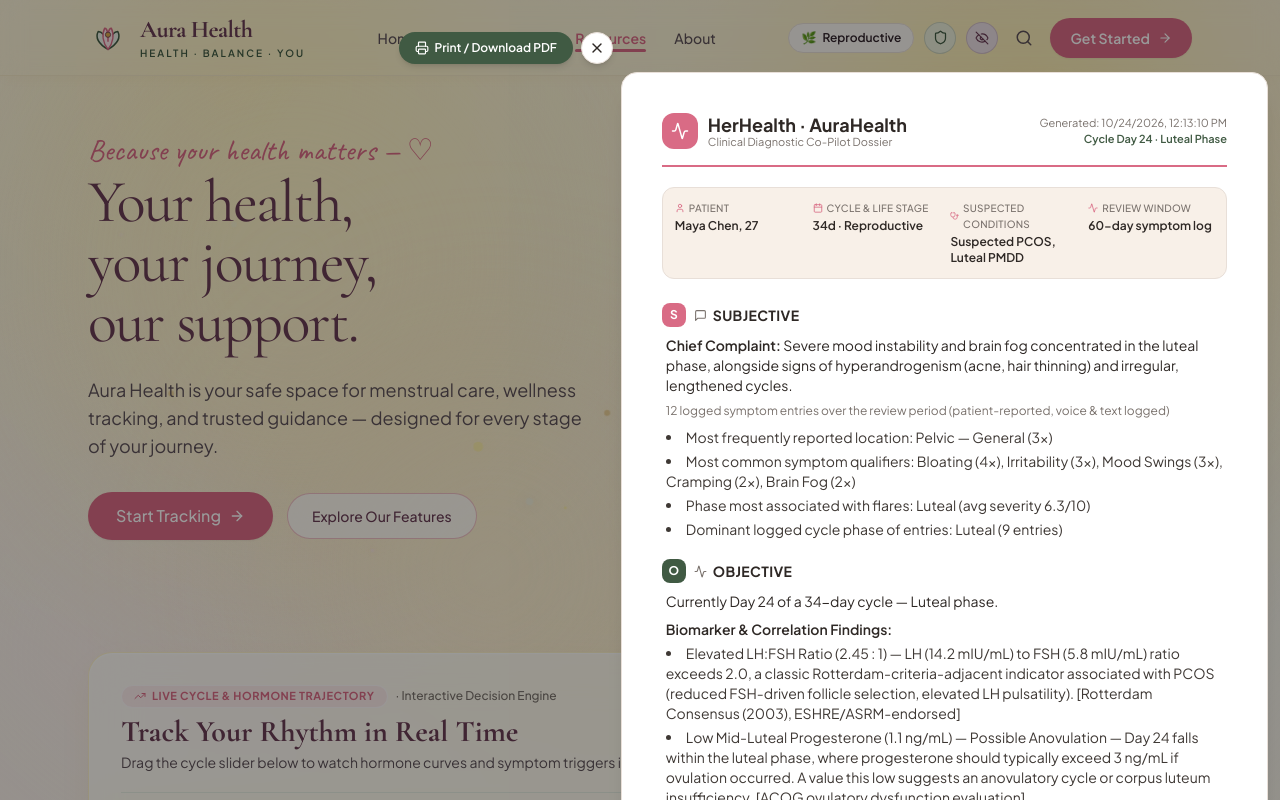
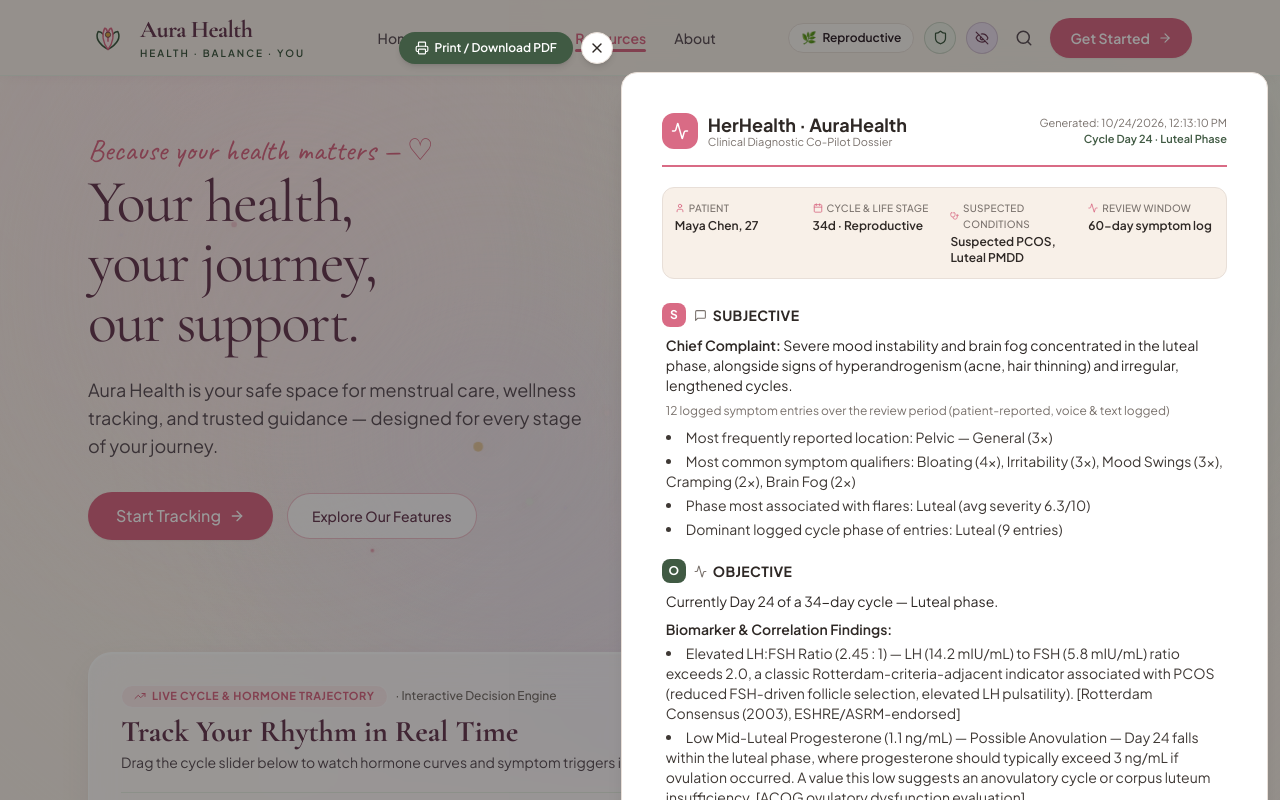
Before and after one commit to BuildWithJiya/AuraHealth, a React (Vite) app: page / in a window 1280 px wide. Both pictures are taken after a click on the button "Resources". Shown: the top 800 px of the page. Built offline with nearby package versions, Linux system fonts and the light colour scheme.

Commit message:
revert: remove yellow warm tone, restore original porcelain blush, cream, sage, and lavender Aura palette

```diff
--- a/src/components/AuraBackground.jsx
+++ b/src/components/AuraBackground.jsx
@@ -1,12 +1,11 @@
 import { useMemo } from 'react'
 
 const PARTICLE_COLORS = [
-  { bg: '#FDE047', glow: 'rgba(253, 224, 71, 0.45)' }, // warm yellow
-  { bg: '#FEF08A', glow: 'rgba(254, 240, 138, 0.4)' },  // light yellow
-  { bg: '#D9A84E', glow: 'rgba(217, 168, 78, 0.4)' },   // aura-gold
-  { bg: '#FDE68A', glow: 'rgba(253, 230, 138, 0.4)' },  // warm butter
-  { bg: '#EBF2E6', glow: 'rgba(64, 90, 67, 0.25)' },    // soft sage
-  { bg: '#FCE7E8', glow: 'rgba(217, 107, 133, 0.25)' }, // soft blush
+  { bg: '#D96B85', glow: 'rgba(217, 107, 133, 0.4)' }, // aura-rose
+  { bg: '#E8EFE3', glow: 'rgba(64, 90, 67, 0.3)' },    // aura-sage-light
+  { bg: '#D9A84E', glow: 'rgba(217, 168, 78, 0.35)' },  // aura-gold
+  { bg: '#E8DDF0', glow: 'rgba(106, 61, 85, 0.3)' },   // aura-lavender
+  { bg: '#FCE7E8', glow: 'rgba(217, 107, 133, 0.3)' },  // aura-blush
 ]
 
 function seededRandom(seed) {
--- a/src/components/CorrelationDashboard.jsx
+++ b/src/components/CorrelationDashboard.jsx
@@ -50,7 +50,7 @@
       <div className="h-[280px] w-full">
         <ResponsiveContainer width="100%" height="100%">
           <ComposedChart data={data} margin={{ top: 6, right: 8, left: -12, bottom: 0 }}>
-            <CartesianGrid strokeDasharray="3 3" stroke="#F3EAD3" />
+            <CartesianGrid strokeDasharray="3 3" stroke="#E8DFD8" />
             <XAxis
               dataKey="day"
               stroke="#7A726D"
--- a/src/components/Footer.jsx
+++ b/src/components/Footer.jsx
@@ -2,7 +2,7 @@
 
 export default function Footer() {
   return (
-    <footer className="no-print border-t border-[#F4E8C8] bg-[#FFFDF6]/92 backdrop-blur-xl mt-6 py-4">
+    <footer className="no-print border-t border-[#E8DFD8] bg-[#F8F0E8]/85 backdrop-blur-xl mt-6 py-4">
       <div className="mx-auto max-w-[1600px] px-4 flex flex-col sm:flex-row items-start sm:items-center justify-between gap-2.5 text-[11px] text-[#7A726D]">
         <div className="flex items-center gap-2">
           <ShieldCheck size={15} className="text-[#D96B85] shrink-0" />
--- a/src/components/Header.jsx
+++ b/src/components/Header.jsx
@@ -28,7 +28,7 @@
   const displayName = isAnonymous ? 'Aura-Anonymous-User' : activePatient.name
 
   return (
-    <header className="sticky top-0 z-40 border-b border-[#F4E8C8] bg-[#FFFDF6]/92 backdrop-blur-xl no-print shadow-[0_2px_14px_-2px_rgba(180,130,50,0.06)]">
+    <header className="sticky top-0 z-40 border-b border-[#E8EFE3] bg-[#F8F0E8]/90 backdrop-blur-xl no-print shadow-[0_2px_12px_-2px_rgba(106,61,85,0.06)]">
       <div className="mx-auto max-w-[1600px] px-4 py-3 flex items-center justify-between gap-4">
         {/* Brand Logo & Tagline (Clickable to return Home) */}
         <button
--- a/src/components/LandingPage.jsx
+++ b/src/components/LandingPage.jsx
@@ -310,7 +310,7 @@
       {/* ------------------------------------------------------------------ */}
       {/* 1. TOP NAVIGATION BAR (matching user reference image)              */}
       {/* ------------------------------------------------------------------ */}
-      <header className="sticky top-0 z-40 bg-[#FFFDF6]/92 backdrop-blur-md border-b border-[#F4E8C8] shadow-[0_2px_14px_-2px_rgba(180,130,50,0.06)]">
+      <header className="sticky top-0 z-40 bg-[#F8F0E8]/90 backdrop-blur-md border-b border-[#E8EFE3] shadow-[0_2px_12px_-2px_rgba(106,61,85,0.06)]">
         <div className="max-w-6xl mx-auto px-6 py-3.5 flex items-center justify-between gap-4">
           {/* Brand Logo & Slogan */}
           <div
@@ -507,15 +507,15 @@
           <div className="lg:col-span-6 relative">
             <div className="relative mx-auto max-w-lg lg:max-w-none">
               {/* Soft glow background */}
-              <div className="absolute -inset-4 bg-gradient-to-tr from-[#FEF3C7] via-[#FFFBEB] to-[#FDE68A] rounded-3xl -z-10 blur-xl opacity-90" />
+              <div className="absolute -inset-4 bg-gradient-to-tr from-[#FCE7E8] via-[#F8F0E8] to-[#E8EFE3] rounded-3xl -z-10 blur-xl opacity-90" />
 
               {/* Consultation Illustration Card with Light Frost Blur */}
-              <div className="relative rounded-3xl overflow-hidden border border-[#FEF3C7]/80 shadow-xl shadow-[#D9A84E]/10 bg-white/75 backdrop-blur-xl p-3">
-                <svg viewBox="0 0 520 380" className="w-full h-auto rounded-2xl block bg-[#FFFDF7]">
+              <div className="relative rounded-3xl overflow-hidden border border-white/70 shadow-xl shadow-[#D96B85]/8 bg-white/70 backdrop-blur-xl p-3">
+                <svg viewBox="0 0 520 380" className="w-full h-auto rounded-2xl block bg-[#FFFDF9]">
                   <defs>
                     <linearGradient id="warmWallAura" x1="0" y1="0" x2="1" y2="1">
-                      <stop offset="0%" stopColor="#FFFDF7" />
-                      <stop offset="100%" stopColor="#FEF9EA" />
+                      <stop offset="0%" stopColor="#FFFDF9" />
+                      <stop offset="100%" stopColor="#FAF5EF" />
                     </linearGradient>
                     <linearGradient id="sweaterPink" x1="0" y1="0" x2="1" y2="1">
                       <stop offset="0%" stopColor="#FCE7E8" />
@@ -791,7 +791,7 @@
             <div className="h-[300px] sm:h-[340px] w-full pt-2">
               <ResponsiveContainer width="100%" height="100%">
                 <ComposedChart data={chartData} margin={{ top: 6, right: 10, left: -10, bottom: 0 }}>
-                  <CartesianGrid strokeDasharray="3 3" stroke="#F3EAD3" />
+                  <CartesianGrid strokeDasharray="3 3" stroke="#E8DFD8" />
                   <XAxis
                     dataKey="day"
                     stroke="#7A726D"
@@ -1067,7 +1067,7 @@
       {/* ------------------------------------------------------------------ */}
       {/* FOOTER                                                             */}
       {/* ------------------------------------------------------------------ */}
-      <footer className="border-t border-[#F4E8C8] py-6 bg-[#FFFDF6]/92 text-center text-[11px] text-[#8C8087]">
+      <footer className="border-t border-[#E8DFD8] py-6 bg-[#F8F0E8]/85 text-center text-[11px] text-[#8C8087]">
         <div className="max-w-4xl mx-auto px-4 flex flex-col sm:flex-row items-center justify-between gap-3">
           <p>
             <span className="font-semibold text-[#405A43]">Aura Health Clinical Decision Support System.</span>{' '}
--- a/src/index.css
+++ b/src/index.css
@@ -5,12 +5,9 @@
 :root {
   --aura-blush: #FCE7E8;
   --aura-rose: #D96B85;
-  --aura-sage-light: #EBF2E6;
+  --aura-sage-light: #E8EFE3;
   --aura-sage-dark: #405A43;
-  --aura-cream: #FAF6ED;
-  --aura-warm-yellow: #FEF3C7;
-  --aura-warm-yellow-light: #FFFBEB;
-  --aura-butter: #FDE68A;
+  --aura-cream: #F8F0E8;
   --aura-lavender: #E8DDF0;
   --aura-gold: #D9A84E;
   --aura-plum: #6A3D55;
@@ -21,13 +18,11 @@
 }
 
 body {
-  background-color: #FAF5EB;
+  background-color: var(--aura-cream);
   background-image:
-    radial-gradient(circle at 18% 10%, rgba(254, 243, 199, 0.95) 0%, transparent 46%),
-    radial-gradient(circle at 82% 14%, rgba(253, 230, 138, 0.55) 0%, transparent 44%),
-    radial-gradient(circle at 50% 86%, rgba(254, 240, 199, 0.6) 0%, transparent 52%),
-    radial-gradient(circle at 12% 82%, rgba(252, 231, 232, 0.38) 0%, transparent 40%),
-    radial-gradient(circle at 86% 82%, rgba(235, 242, 230, 0.42) 0%, transparent 45%);
+    radial-gradient(circle at 15% 10%, rgba(252, 231, 232, 0.85) 0%, transparent 45%),
+    radial-gradient(circle at 85% 15%, rgba(232, 239, 227, 0.8) 0%, transparent 45%),
+    radial-gradient(circle at 50% 90%, rgba(232, 221, 240, 0.65) 0%, transparent 50%);
   color: #31232B;
   font-family: 'Plus Jakarta Sans', ui-sans-serif, system-ui, -apple-system, sans-serif;
   -webkit-font-smoothing: antialiased;
@@ -39,27 +34,27 @@
   height: 8px;
 }
 ::-webkit-scrollbar-track {
-  background: #FAF6ED;
+  background: var(--aura-cream);
 }
 ::-webkit-scrollbar-thumb {
-  background: #E4D5B8;
+  background: #D9C8BA;
   border-radius: 8px;
 }
 ::-webkit-scrollbar-thumb:hover {
-  background: #D4C3A3;
+  background: #C2AE9E;
 }
 
 /* ---------------------------------------------------------------------- */
-/* Soft Porcelain Frosted Glass Texture (Light Yellow Warm Tone)          */
+/* Soft Porcelain Frosted Glass Texture (Light Frost Blur)                */
 /* ---------------------------------------------------------------------- */
 .ios-glass-card {
-  background: rgba(255, 254, 249, 0.78);
+  background: rgba(255, 255, 255, 0.68);
   backdrop-filter: blur(24px) saturate(160%);
   -webkit-backdrop-filter: blur(24px) saturate(160%);
-  border: 1px solid rgba(254, 243, 199, 0.85);
+  border: 1px solid rgba(255, 255, 255, 0.75);
   box-shadow:
-    0 12px 36px -4px rgba(180, 130, 50, 0.07),
-    0 2px 8px -2px rgba(64, 90, 67, 0.03),
+    0 12px 36px -4px rgba(106, 61, 85, 0.08),
+    0 2px 8px -2px rgba(64, 90, 67, 0.04),
     inset 0 1px 1.5px 0 rgba(255, 255, 255, 0.95);
   transition: transform 0.25s cubic-bezier(0.16, 1, 0.3, 1), box-shadow 0.25s cubic-bezier(0.16, 1, 0.3, 1), border-color 0.25s ease, background 0.25s ease;
 }
@@ -173,35 +168,35 @@
 }
 
 .aura-blob-1 {
-  top: -8%;
+  top: -6%;
   left: -4%;
   width: 48vw;
   height: 48vw;
-  background: radial-gradient(circle, rgba(254, 243, 199, 0.9) 0%, rgba(253, 230, 138, 0.25) 60%, rgba(254, 243, 199, 0) 72%);
+  background: radial-gradient(circle, rgba(252, 231, 232, 0.75) 0%, rgba(252, 231, 232, 0) 68%);
   animation: auraFloatA 32s ease-in-out infinite alternate;
 }
 .aura-blob-2 {
   top: -4%;
   right: -4%;
-  width: 44vw;
-  height: 44vw;
-  background: radial-gradient(circle, rgba(254, 240, 180, 0.78) 0%, rgba(253, 224, 71, 0.15) 55%, rgba(254, 240, 180, 0) 70%);
+  width: 42vw;
+  height: 42vw;
+  background: radial-gradient(circle, rgba(232, 239, 227, 0.75) 0%, rgba(232, 239, 227, 0) 68%);
   animation: auraFloatB 38s ease-in-out infinite alternate;
 }
 .aura-blob-3 {
-  bottom: -8%;
+  bottom: 8%;
   left: 15%;
   width: 44vw;
   height: 44vw;
-  background: radial-gradient(circle, rgba(254, 243, 199, 0.7) 0%, rgba(254, 215, 170, 0.25) 58%, rgba(254, 243, 199, 0) 70%);
+  background: radial-gradient(circle, rgba(232, 221, 240, 0.65) 0%, rgba(232, 221, 240, 0) 68%);
   animation: auraFloatC 44s ease-in-out infinite alternate;
 }
 .aura-blob-4 {
   bottom: -6%;
   right: 6%;
-  width: 38vw;
-  height: 38vw;
-  background: radial-gradient(circle, rgba(251, 191, 36, 0.35) 0%, rgba(245, 158, 11, 0.1) 50%, rgba(217, 168, 78, 0) 70%);
+  width: 36vw;
+  height: 36vw;
+  background: radial-gradient(circle, rgba(217, 168, 78, 0.35) 0%, rgba(217, 168, 78, 0) 68%);
   animation: auraFloatD 50s ease-in-out infinite alternate;
 }
 
```
